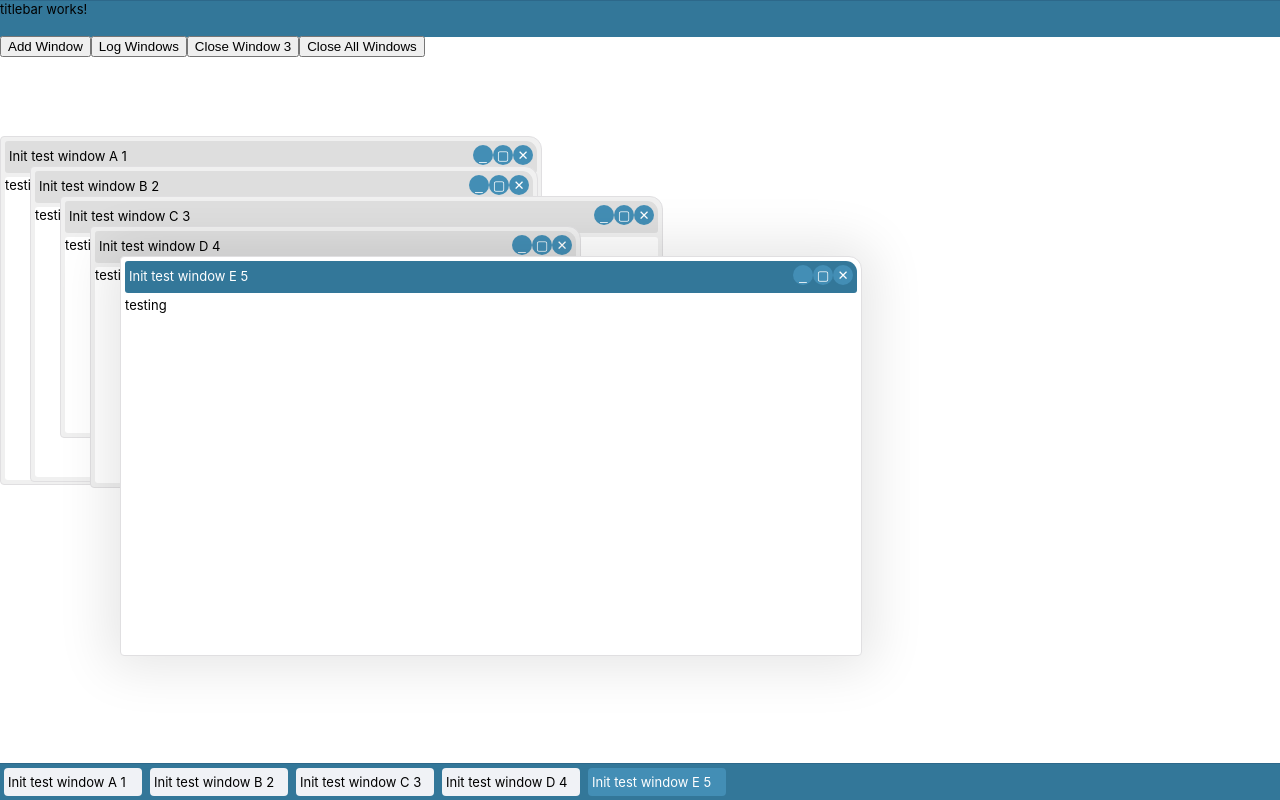
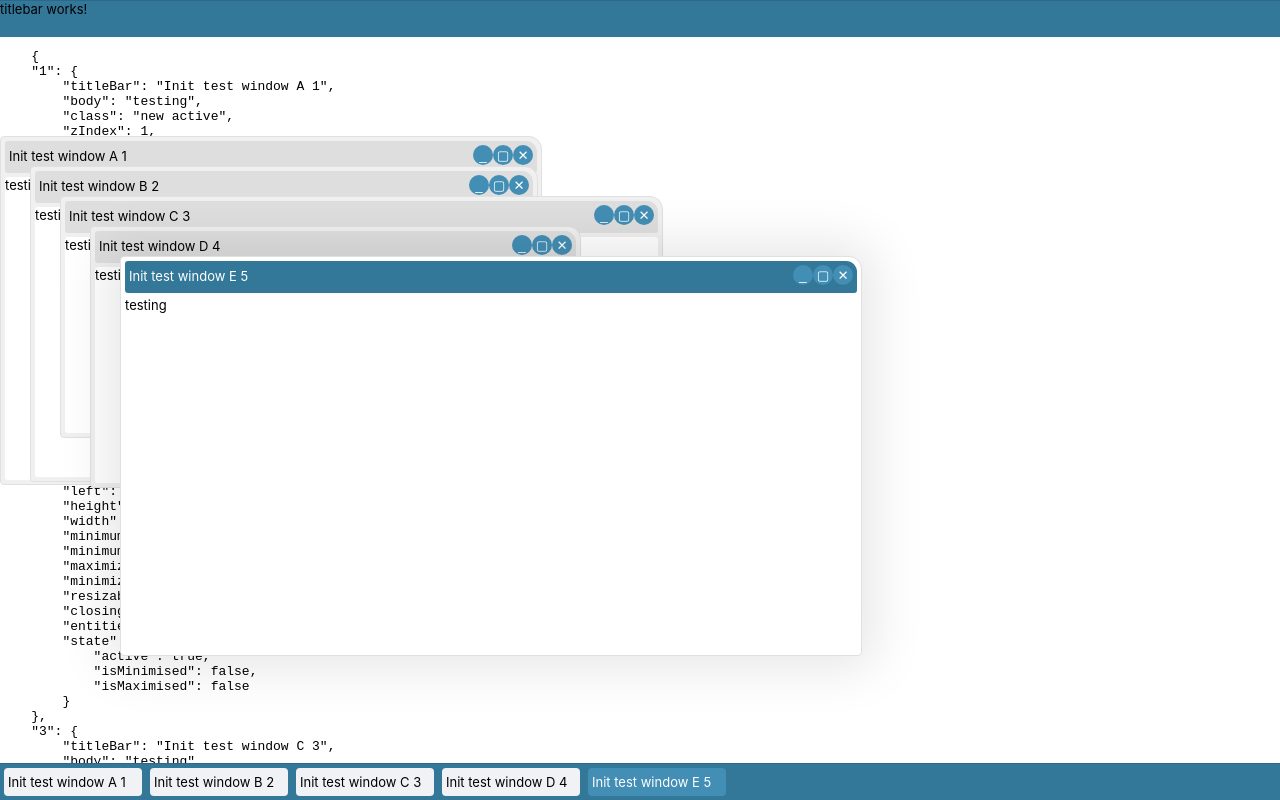
Before and after one commit to neofuture/broken-pipe, an Angular app: page / in a window 1280 px wide. Built offline with nearby package versions, Linux system fonts and the light colour scheme.

Commit message:
Added a JSON pipe

```diff
--- a/src/app/app.module.ts
+++ b/src/app/app.module.ts
@@ -7,6 +7,7 @@ import { DesktopComponent } from './components/desktop/desktop.component';
 import { ToolbarComponent } from './components/toolbar/toolbar.component';
 import { TitlebarComponent } from './components/titlebar/titlebar.component';
 import { PrettyPrintPipe } from './pipes/pretty-print.pipe';
+import { JsonPipe } from './pipes/json.pipe';
 
 @NgModule({
   declarations: [
@@ -15,7 +16,8 @@ import { PrettyPrintPipe } from './pipes/pretty-print.pipe';
     DesktopComponent,
     ToolbarComponent,
     TitlebarComponent,
-    PrettyPrintPipe
+    PrettyPrintPipe,
+    JsonPipe
   ],
   imports: [
     BrowserModule
--- a/src/app/components/desktop/desktop.component.html
+++ b/src/app/components/desktop/desktop.component.html
@@ -1,5 +1,8 @@
 <app-titlebar class="titlebar"></app-titlebar>
 <div class="desktop" [ngStyle]="{height: (innerHeight - 72) + 'px'}">
+  <pre>
+    {{ windowList | json }}
+  </pre>
   <button (click)="addWindow('Button test window')">Add Window</button>
   <button (click)="logIt()">Log Windows</button>
   <button (click)="closeWindowById(3)">Close Window 3</button>
@@ -14,5 +17,4 @@
     </app-window>
   </div>
 </div>
-
 <app-toolbar [windowList]="windowList" class="toolbar" [zIndex]="zIndex"></app-toolbar>
--- /dev/null
+++ b/src/app/pipes/json.pipe.ts
@@ -0,0 +1,12 @@
+import { Pipe, PipeTransform } from '@angular/core';
+
+@Pipe({
+  name: 'json'
+})
+export class JsonPipe implements PipeTransform {
+
+  transform(value: any, ...args: any[]): any {
+    return JSON.stringify(value, null, 4);
+  }
+
+}
```
Also changed, not shown: 1 other file (tests, documents, lock files or other folders).
